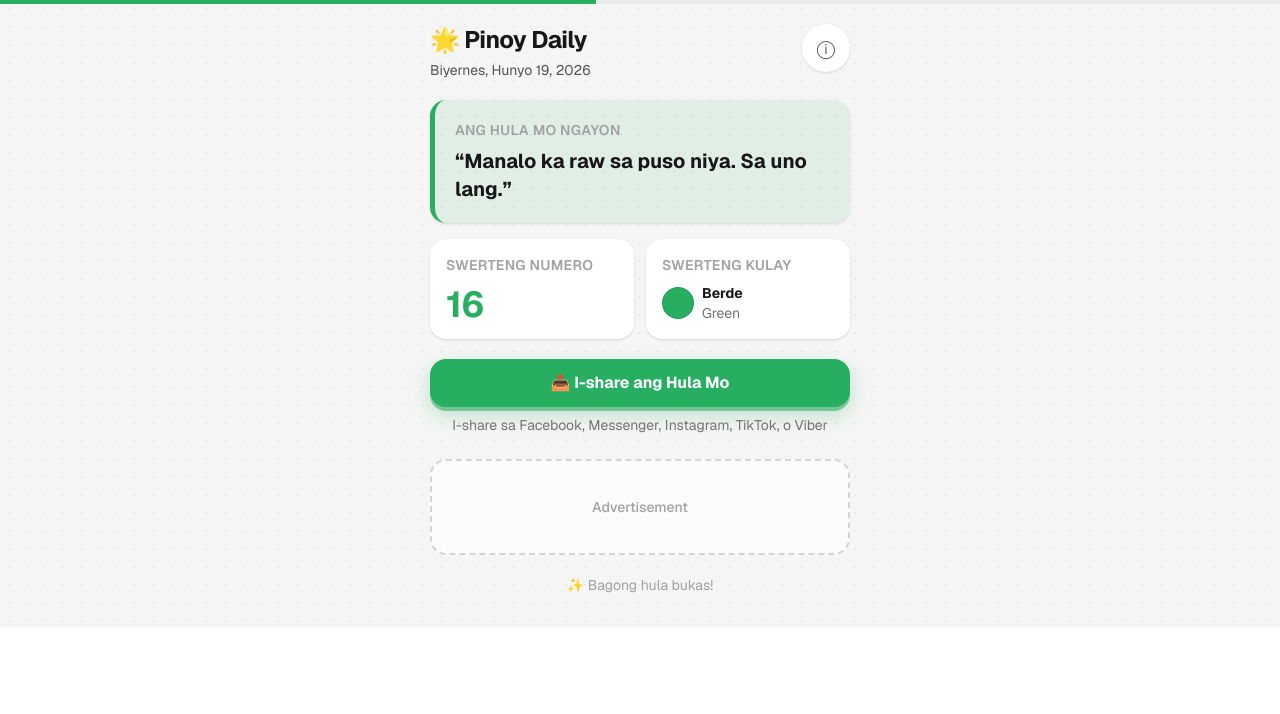
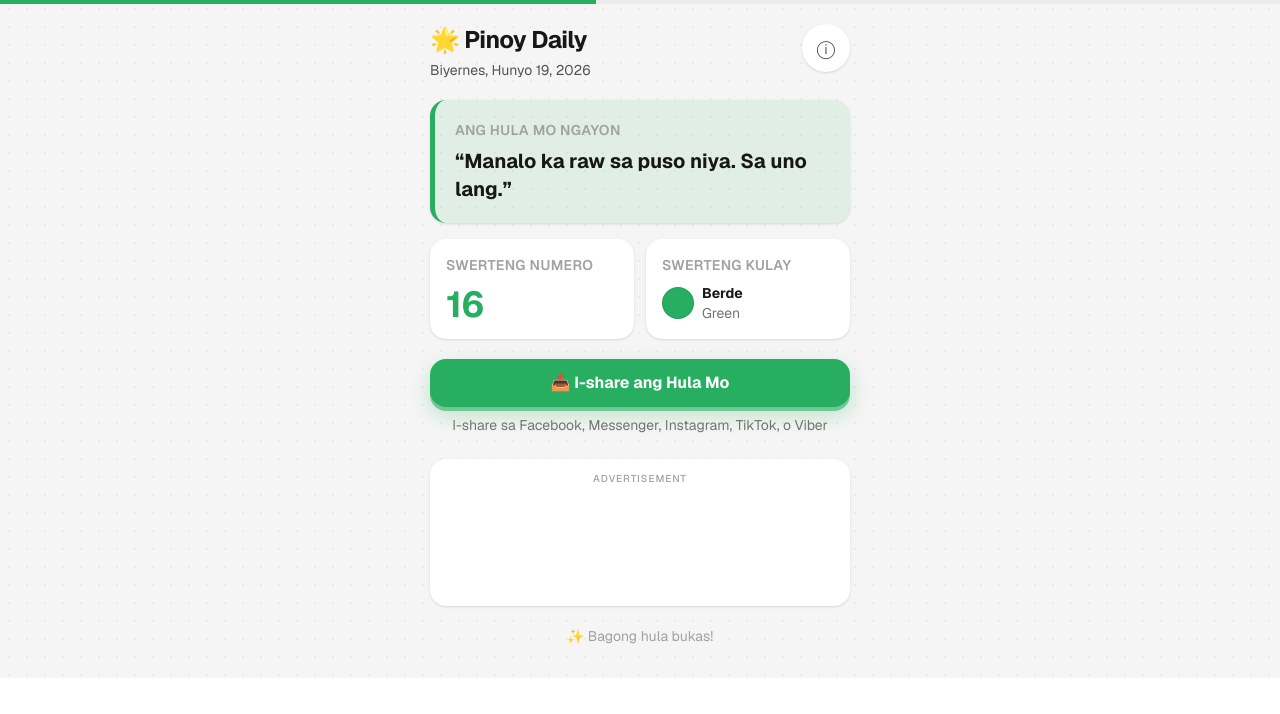
Before and after one commit to noizygames/pinoy-daily, a Next.js app: page / in a window 1280 px wide. Shown: the top 714 px of the page. Built offline with nearby package versions, Linux system fonts and the light colour scheme; no server answers.

Commit message:
Ad sense

```diff
--- a/src/app/layout.tsx
+++ b/src/app/layout.tsx
@@ -1,5 +1,6 @@
 import type { Metadata } from "next";
 import { Geist, Geist_Mono } from "next/font/google";
+import { ADSENSE_CLIENT } from "@/lib/adsense";
 import "./globals.css";
 
 const geistSans = Geist({
@@ -34,6 +35,13 @@ export default function RootLayout({
       lang="fil"
       className={`${geistSans.variable} ${geistMono.variable} h-full antialiased`}
     >
+      <head>
+        <script
+          async
+          src={`https://pagead2.googlesyndication.com/pagead/g/pageads.js?client=${ADSENSE_CLIENT}`}
+          crossOrigin="anonymous"
+        />
+      </head>
       <body className="min-h-full flex flex-col">{children}</body>
     </html>
   );
--- /dev/null
+++ b/src/components/AdSenseUnit.tsx
@@ -0,0 +1,45 @@
+"use client";
+
+import { useEffect } from "react";
+import { ADSENSE_CLIENT, ADSENSE_SLOT } from "@/lib/adsense";
+
+declare global {
+  interface Window {
+    adsbygoogle?: Record<string, unknown>[];
+  }
+}
+
+export default function AdSenseUnit() {
+  useEffect(() => {
+    if (!ADSENSE_SLOT) return;
+
+    try {
+      (window.adsbygoogle = window.adsbygoogle || []).push({});
+    } catch {
+      // AdSense may not be ready yet
+    }
+  }, []);
+
+  return (
+    <div className="w-full overflow-hidden rounded-2xl bg-white px-2 py-3 shadow-sm">
+      <p className="mb-2 text-center text-[10px] font-medium uppercase tracking-widest text-neutral-400">
+        Advertisement
+      </p>
+      {ADSENSE_SLOT ? (
+        <ins
+          className="adsbygoogle block w-full"
+          style={{ display: "block", minHeight: 100 }}
+          data-ad-client={ADSENSE_CLIENT}
+          data-ad-slot={ADSENSE_SLOT}
+          data-ad-format="auto"
+          data-full-width-responsive="true"
+        />
+      ) : (
+        <div
+          className="flex min-h-[100px] w-full items-center justify-center rounded-xl bg-neutral-50 text-xs text-neutral-400"
+          aria-hidden="true"
+        />
+      )}
+    </div>
+  );
+}
--- a/src/components/HomeContent.tsx
+++ b/src/components/HomeContent.tsx
@@ -2,6 +2,7 @@
 
 import { useEffect, useState } from "react";
 import ShareCard from "@/components/ShareCard";
+import AdSenseUnit from "@/components/AdSenseUnit";
 import { initAnalytics, trackShared, trackViewed } from "@/lib/analytics";
 import { getTodayContent } from "@/lib/daily";
 
@@ -262,9 +263,7 @@ export default function HomeContent() {
           I-share sa Facebook, Messenger, Instagram, TikTok, o Viber
         </p>
 
-        <div className="flex h-24 items-center justify-center rounded-2xl border-2 border-dashed border-neutral-300 bg-white/60 text-sm font-medium text-neutral-400">
-          Advertisement
-        </div>
+        <AdSenseUnit />
 
         <p className="mt-5 pb-2 text-center text-sm text-neutral-400">
           ✨ Bagong hula bukas!
--- /dev/null
+++ b/src/lib/adsense.ts
@@ -0,0 +1,2 @@
+export const ADSENSE_CLIENT = "ca-pub-7926010575185438";
+export const ADSENSE_SLOT = process.env.NEXT_PUBLIC_ADSENSE_SLOT ?? "";
```
Also changed, not shown: 1 other file (tests, documents, lock files or other folders).
